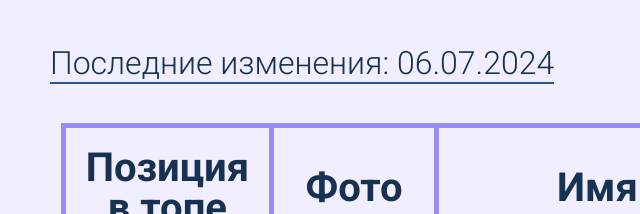
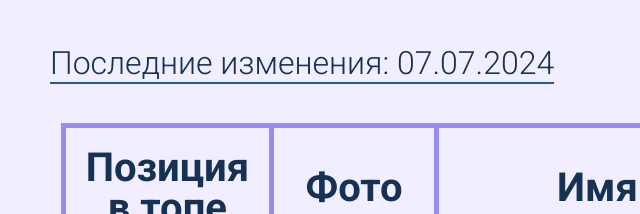
Before and after one commit to itisilya/itisilya.github.io, a plain HTML site: page index.html in a window 1280 px wide. Shown: the part 193-407 px from the top of the page, 0-640 px from the left. Drawn offline with Linux system fonts and the light colour scheme.

Commit message:
другая дата эм

```diff
--- a/index.html
+++ b/index.html
@@ -12,7 +12,7 @@
 
     <main class="main-content">
         <h1>Leaderboard яблонек в игре сундучки (ver 2.0)</h1>
-        <p class="disclaimer">Последние изменения: 06.07.2024</p>
+        <p class="disclaimer">Последние изменения: 07.07.2024</p>
         <table class="leaderboard">
             <tr class="table-header">
                 <td>Позиция </br> в топе</td>
```
